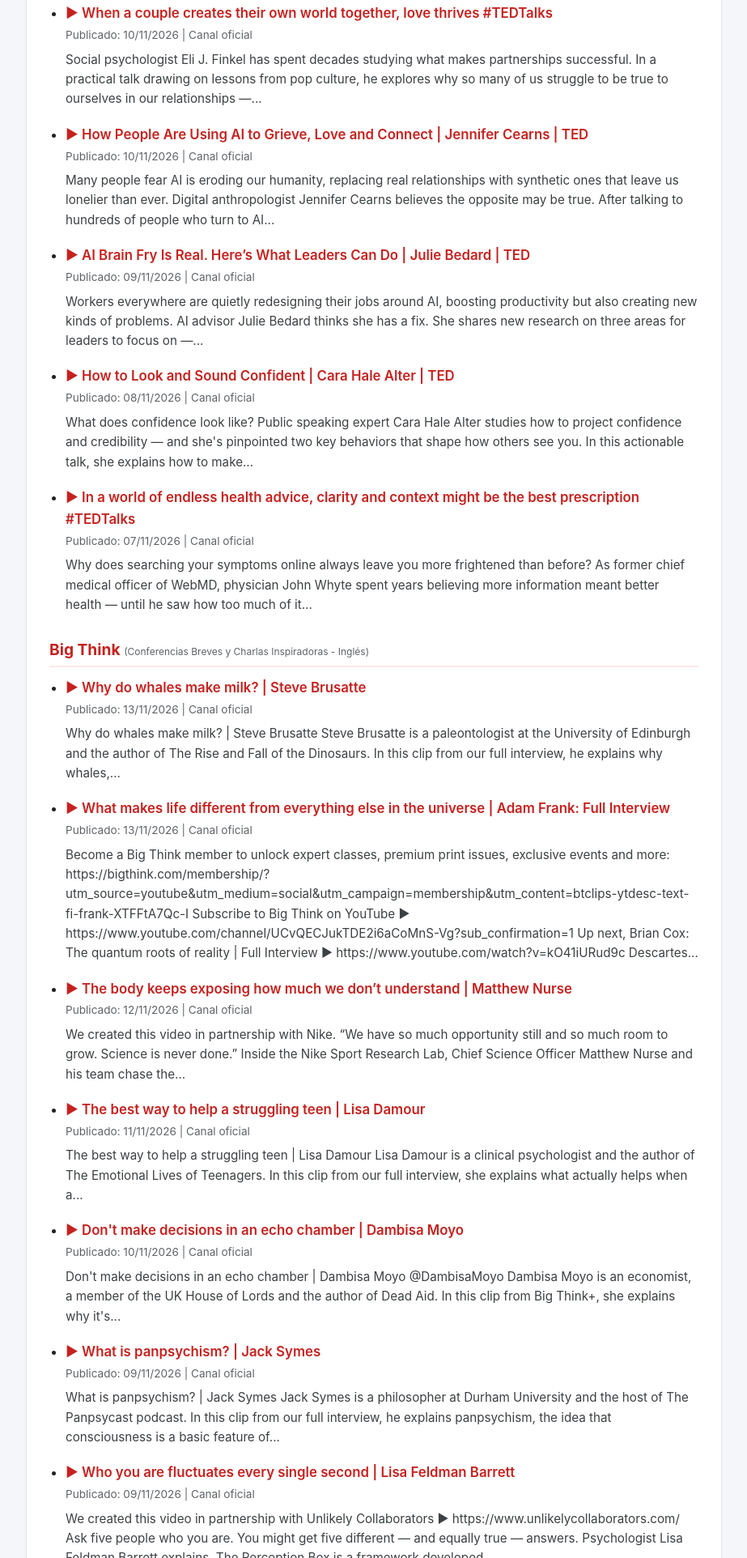
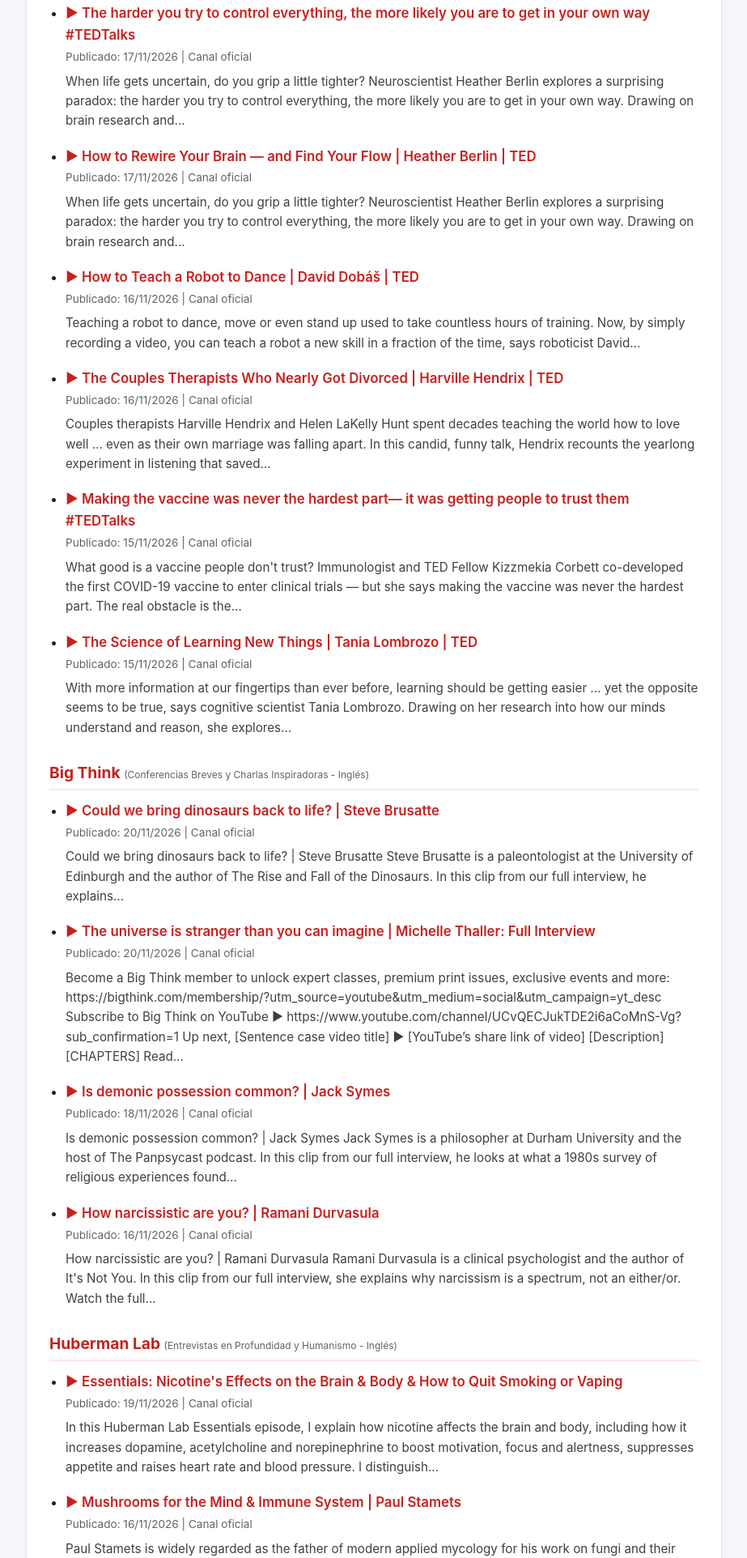
Before and after one commit to palmierijmutn-ops/agentes-ia, a plain HTML site: page docs/videos/index.html in a window 1280 px wide. Shown: the part 876-2800 px from the top of the page at 81% size, without its empty margins (178-1101 px from the left). Drawn offline with Linux system fonts and the light colour scheme; files whose address does not match are found by name.

Commit message:
Actualizar observatorio de videos en GitHub Pages [skip ci]

```diff
--- a/docs/videos/index.html
+++ b/docs/videos/index.html
@@ -159,7 +159,7 @@
         <strong>Curaduría Audiovisual Semanal: Pensamiento, Ciencia y Educación</strong>
       </p>
       <p style="margin: 4px 0 0 0; font-size: 0.85rem; color: #5f6368; line-height: 1.4;">
-        Selección de conferencias breves, diálogos y entrevistas de referencia cosechados durante los últimos 7 días (actualizado al <strong>13/11/2026</strong>). Enlaces oficiales de YouTube verificados.
+        Selección de conferencias breves, diálogos y entrevistas de referencia cosechados durante los últimos 7 días (actualizado al <strong>21/11/2026</strong>). Enlaces oficiales de YouTube verificados.
       </p>
     </div>
 
@@ -170,51 +170,57 @@
           <ul style='padding-left: 20px; margin: 0;'>
 
             <li class='item-block'>
-              <a href="https://www.youtube.com/watch?v=pSbcJV_o_ko" target="_blank" class='item-title' style='color: #c5221f;'>▶ Inside Venezuela’s Uncertain Path to Freedom | Leopoldo López | TED</a><br>
-              <span class='item-meta'>Publicado: 13/11/2026 | Canal oficial</span>
-              <p class='item-summary'>Activist Leopoldo López learned the true value of freedom in a solitary confinement cell, when someone else decided if he would eat or see sunlight. In this searching conversation, he explains why democracy is losing ground across the globe, the...</p>
+              <a href="https://www.youtube.com/watch?v=VgOm8nqPlD4" target="_blank" class='item-title' style='color: #c5221f;'>▶ Want Someone to Change? Ask This Question | Philip Jameson | TED</a><br>
+              <span class='item-meta'>Publicado: 20/11/2026 | Canal oficial</span>
+              <p class='item-summary'>Why is it so hard to get someone to change? Leadership expert Philip Jameson has spent years watching people pitch smart ideas at work, only to be met with colleagues resistant to adjusting how things get done. He breaks down...</p>
             </li>
 
             <li class='item-block'>
-              <a href="https://www.youtube.com/watch?v=f5RqYHd2cBQ" target="_blank" class='item-title' style='color: #c5221f;'>▶ How Would You Design Your Dream City? | James Rojas | TED</a><br>
-              <span class='item-meta'>Publicado: 12/11/2026 | Canal oficial</span>
-              <p class='item-summary'>Urban planner James Rojas has led hundreds of workshops where participants creatively design their ideal communities with small objects — and he's noticed that people of every age, income and background build strikingly similar places. Through play and storytelling, he...</p>
+              <a href="https://www.youtube.com/watch?v=ACCnhY1fKoI" target="_blank" class='item-title' style='color: #c5221f;'>▶ How We’ll Actually Ditch Fossil Fuels — by the Numbers | Michael Liebreich | TED</a><br>
+              <span class='item-meta'>Publicado: 19/11/2026 | Canal oficial</span>
+              <p class='item-summary'>Have you heard the clean energy transition is failing? Energy analyst Michael Liebreich says to look again. Using a four-line spreadsheet model of the global energy system, he shows why fossil fuels will inevitably get squeezed out over time —...</p>
             </li>
 
             <li class='item-block'>
-              <a href="https://www.youtube.com/shorts/FfUvKe3WCBQ" target="_blank" class='item-title' style='color: #c5221f;'>▶ Photographer Platon says empathy is the secret ingredient for finding a human connection. #TEDTalks</a><br>
-              <span class='item-meta'>Publicado: 11/11/2026 | Canal oficial</span>
-              <p class='item-summary'>With his art, photographer Platon seeks to strip away assumptions and leave viewers with a window into his subject's character, filling our eyes with wonder and curiosity. Sharing extraordinary stories of what it's like to photograph some of the world's...</p>
+              <a href="https://www.youtube.com/shorts/Q6MRUhfussk" target="_blank" class='item-title' style='color: #c5221f;'>▶ "Deep listening” can help you form relationships across generations, cultures and divides #TEDTalks</a><br>
+              <span class='item-meta'>Publicado: 19/11/2026 | Canal oficial</span>
+              <p class='item-summary'>Do you avoid talking to people you disagree with? Author and mediator Emily Kasriel thinks you should try it out. She explains why engaging with ideas that bother you is one of the most powerful things you can do —...</p>
             </li>
 
             <li class='item-block'>
-              <a href="https://www.youtube.com/shorts/dpYRzceuSsk" target="_blank" class='item-title' style='color: #c5221f;'>▶ When a couple creates their own world together, love thrives #TEDTalks</a><br>
-              <span class='item-meta'>Publicado: 10/11/2026 | Canal oficial</span>
-              <p class='item-summary'>Social psychologist Eli J. Finkel has spent decades studying what makes partnerships successful. In a practical talk drawing on lessons from pop culture, he explores why so many of us struggle to be true to ourselves in our relationships —...</p>
+              <a href="https://www.youtube.com/shorts/80Cp7g4l1FI" target="_blank" class='item-title' style='color: #c5221f;'>▶ The harder you try to control everything, the more likely you are to get in your own way #TEDTalks</a><br>
+              <span class='item-meta'>Publicado: 17/11/2026 | Canal oficial</span>
+              <p class='item-summary'>When life gets uncertain, do you grip a little tighter? Neuroscientist Heather Berlin explores a surprising paradox: the harder you try to control everything, the more likely you are to get in your own way. Drawing on brain research and...</p>
             </li>
 
             <li class='item-block'>
-              <a href="https://www.youtube.com/watch?v=pTdvsfIMGes" target="_blank" class='item-title' style='color: #c5221f;'>▶ How People Are Using AI to Grieve, Love and Connect | Jennifer Cearns | TED</a><br>
-              <span class='item-meta'>Publicado: 10/11/2026 | Canal oficial</span>
-              <p class='item-summary'>Many people fear AI is eroding our humanity, replacing real relationships with synthetic ones that leave us lonelier than ever. Digital anthropologist Jennifer Cearns believes the opposite may be true. After talking to hundreds of people who turn to AI...</p>
+              <a href="https://www.youtube.com/watch?v=B2SIsncgFi0" target="_blank" class='item-title' style='color: #c5221f;'>▶ How to Rewire Your Brain — and Find Your Flow | Heather Berlin | TED</a><br>
+              <span class='item-meta'>Publicado: 17/11/2026 | Canal oficial</span>
+              <p class='item-summary'>When life gets uncertain, do you grip a little tighter? Neuroscientist Heather Berlin explores a surprising paradox: the harder you try to control everything, the more likely you are to get in your own way. Drawing on brain research and...</p>
             </li>
 
             <li class='item-block'>
-              <a href="https://www.youtube.com/watch?v=g3_TqjSLyLk" target="_blank" class='item-title' style='color: #c5221f;'>▶ AI Brain Fry Is Real. Here’s What Leaders Can Do | Julie Bedard | TED</a><br>
-              <span class='item-meta'>Publicado: 09/11/2026 | Canal oficial</span>
-              <p class='item-summary'>Workers everywhere are quietly redesigning their jobs around AI, boosting productivity but also creating new kinds of problems. AI advisor Julie Bedard thinks she has a fix. She shares new research on three areas for leaders to focus on —...</p>
+              <a href="https://www.youtube.com/watch?v=0-C6SKjKek4" target="_blank" class='item-title' style='color: #c5221f;'>▶ How to Teach a Robot to Dance | David Dobáš | TED</a><br>
+              <span class='item-meta'>Publicado: 16/11/2026 | Canal oficial</span>
+              <p class='item-summary'>Teaching a robot to dance, move or even stand up used to take countless hours of training. Now, by simply recording a video, you can teach a robot a new skill in a fraction of the time, says roboticist David...</p>
             </li>
 
             <li class='item-block'>
-              <a href="https://www.youtube.com/watch?v=on1L_jblaw8" target="_blank" class='item-title' style='color: #c5221f;'>▶ How to Look and Sound Confident | Cara Hale Alter | TED</a><br>
-              <span class='item-meta'>Publicado: 08/11/2026 | Canal oficial</span>
-              <p class='item-summary'>What does confidence look like? Public speaking expert Cara Hale Alter studies how to project confidence and credibility — and she's pinpointed two key behaviors that shape how others see you. In this actionable talk, she explains how to make...</p>
+              <a href="https://www.youtube.com/watch?v=bVh4r2YWK5M" target="_blank" class='item-title' style='color: #c5221f;'>▶ The Couples Therapists Who Nearly Got Divorced | Harville Hendrix | TED</a><br>
+              <span class='item-meta'>Publicado: 16/11/2026 | Canal oficial</span>
+              <p class='item-summary'>Couples therapists Harville Hendrix and Helen LaKelly Hunt spent decades teaching the world how to love well … even as their own marriage was falling apart. In this candid, funny talk, Hendrix recounts the yearlong experiment in listening that saved...</p>
             </li>
 
             <li class='item-block'>
-              <a href="https://www.youtube.com/shorts/XZZ9gGpeSq4" target="_blank" class='item-title' style='color: #c5221f;'>▶ In a world of endless health advice, clarity and context might be the best prescription #TEDTalks</a><br>
-              <span class='item-meta'>Publicado: 07/11/2026 | Canal oficial</span>
-              <p class='item-summary'>Why does searching your symptoms online always leave you more frightened than before? As former chief medical officer of WebMD, physician John Whyte spent years believing more information meant better health — until he saw how too much of it...</p>
+              <a href="https://www.youtube.com/shorts/IBeIK2KhjYY" target="_blank" class='item-title' style='color: #c5221f;'>▶ Making the vaccine was never the hardest part— it was getting people to trust them #TEDTalks</a><br>
+              <span class='item-meta'>Publicado: 15/11/2026 | Canal oficial</span>
+              <p class='item-summary'>What good is a vaccine people don't trust? Immunologist and TED Fellow Kizzmekia Corbett co-developed the first COVID-19 vaccine to enter clinical trials — but she says making the vaccine was never the hardest part. The real obstacle is the...</p>
+            </li>
+
+            <li class='item-block'>
+              <a href="https://www.youtube.com/watch?v=4qxROUatTzk" target="_blank" class='item-title' style='color: #c5221f;'>▶ The Science of Learning New Things | Tania Lombrozo | TED</a><br>
+              <span class='item-meta'>Publicado: 15/11/2026 | Canal oficial</span>
+              <p class='item-summary'>With more information at our fingertips than ever before, learning should be getting easier ... yet the opposite seems to be true, says cognitive scientist Tania Lombrozo. Drawing on her research into how our minds understand and reason, she explores...</p>
             </li>
             </ul></div>
         <div class='portal-section'>
@@ -224,45 +230,27 @@
           <ul style='padding-left: 20px; margin: 0;'>
 
             <li class='item-block'>
-              <a href="https://www.youtube.com/shorts/huoYKP3hn5U" target="_blank" class='item-title' style='color: #c5221f;'>▶ Why do whales make milk? | Steve Brusatte</a><br>
-              <span class='item-meta'>Publicado: 13/11/2026 | Canal oficial</span>
-              <p class='item-summary'>Why do whales make milk? | Steve Brusatte Steve Brusatte is a paleontologist at the University of Edinburgh and the author of The Rise and Fall of the Dinosaurs. In this clip from our full interview, he explains why whales,...</p>
+              <a href="https://www.youtube.com/shorts/bEVtKdCXHp4" target="_blank" class='item-title' style='color: #c5221f;'>▶ Could we bring dinosaurs back to life? | Steve Brusatte</a><br>
+              <span class='item-meta'>Publicado: 20/11/2026 | Canal oficial</span>
+              <p class='item-summary'>Could we bring dinosaurs back to life? | Steve Brusatte Steve Brusatte is a paleontologist at the University of Edinburgh and the author of The Rise and Fall of the Dinosaurs. In this clip from our full interview, he explains...</p>
             </li>
 
             <li class='item-block'>
-              <a href="https://www.youtube.com/watch?v=nXsSG6tnx_Y" target="_blank" class='item-title' style='color: #c5221f;'>▶ What makes life different from everything else in the universe | Adam Frank: Full Interview</a><br>
-              <span class='item-meta'>Publicado: 13/11/2026 | Canal oficial</span>
-              <p class='item-summary'>Become a Big Think member to unlock expert classes, premium print issues, exclusive events and more: https://bigthink.com/membership/?utm_source=youtube&utm_medium=social&utm_campaign=membership&utm_content=btclips-ytdesc-text-fi-frank-XTFFtA7Qc-I Subscribe to Big Think on YouTube ► https://www.youtube.com/channel/UCvQECJukTDE2i6aCoMnS-Vg?sub_confirmation=1 Up next, Brian Cox: The quantum roots of reality | Full Interview ► https://www.youtube.com/watch?v=kO41iURud9c Descartes...</p>
+              <a href="https://www.youtube.com/watch?v=xXROVLqhchg" target="_blank" class='item-title' style='color: #c5221f;'>▶ The universe is stranger than you can imagine | Michelle Thaller: Full Interview</a><br>
+              <span class='item-meta'>Publicado: 20/11/2026 | Canal oficial</span>
+              <p class='item-summary'>Become a Big Think member to unlock expert classes, premium print issues, exclusive events and more: https://bigthink.com/membership/?utm_source=youtube&utm_medium=social&utm_campaign=yt_desc Subscribe to Big Think on YouTube ► https://www.youtube.com/channel/UCvQECJukTDE2i6aCoMnS-Vg?sub_confirmation=1 Up next, [Sentence case video title] ► [YouTube’s share link of video] [Description] [CHAPTERS] Read...</p>
             </li>
 
             <li class='item-block'>
-              <a href="https://www.youtube.com/watch?v=sxXAmPcx9C0" target="_blank" class='item-title' style='color: #c5221f;'>▶ The body keeps exposing how much we don’t understand | Matthew Nurse</a><br>
-              <span class='item-meta'>Publicado: 12/11/2026 | Canal oficial</span>
-              <p class='item-summary'>We created this video in partnership with Nike. “We have so much opportunity still and so much room to grow. Science is never done.” Inside the Nike Sport Research Lab, Chief Science Officer Matthew Nurse and his team chase the...</p>
+              <a href="https://www.youtube.com/shorts/s8wSNKbcMKE" target="_blank" class='item-title' style='color: #c5221f;'>▶ Is demonic possession common? | Jack Symes</a><br>
+              <span class='item-meta'>Publicado: 18/11/2026 | Canal oficial</span>
+              <p class='item-summary'>Is demonic possession common? | Jack Symes Jack Symes is a philosopher at Durham University and the host of The Panpsycast podcast. In this clip from our full interview, he looks at what a 1980s survey of religious experiences found...</p>
             </li>
 
             <li class='item-block'>
-              <a href="https://www.youtube.com/shorts/-UhyTw4ejcQ" target="_blank" class='item-title' style='color: #c5221f;'>▶ The best way to help a struggling teen | Lisa Damour</a><br>
-              <span class='item-meta'>Publicado: 11/11/2026 | Canal oficial</span>
-              <p class='item-summary'>The best way to help a struggling teen | Lisa Damour Lisa Damour is a clinical psychologist and the author of The Emotional Lives of Teenagers. In this clip from our full interview, she explains what actually helps when a...</p>
-            </li>
-
-            <li class='item-block'>
-              <a href="https://www.youtube.com/shorts/T4Bpz-TKDW0" target="_blank" class='item-title' style='color: #c5221f;'>▶ Don't make decisions in an echo chamber | Dambisa Moyo</a><br>
-              <span class='item-meta'>Publicado: 10/11/2026 | Canal oficial</span>
-              <p class='item-summary'>Don't make decisions in an echo chamber | Dambisa Moyo @DambisaMoyo Dambisa Moyo is an economist, a member of the UK House of Lords and the author of Dead Aid. In this clip from Big Think+, she explains why it's...</p>
-            </li>
-
-            <li class='item-block'>
-              <a href="https://www.youtube.com/shorts/p4dAIspaKb8" target="_blank" class='item-title' style='color: #c5221f;'>▶ What is panpsychism? | Jack Symes</a><br>
-              <span class='item-meta'>Publicado: 09/11/2026 | Canal oficial</span>
-              <p class='item-summary'>What is panpsychism? | Jack Symes Jack Symes is a philosopher at Durham University and the host of The Panpsycast podcast. In this clip from our full interview, he explains panpsychism, the idea that consciousness is a basic feature of...</p>
-            </li>
-
-            <li class='item-block'>
-              <a href="https://www.youtube.com/watch?v=NEq_CU_weas" target="_blank" class='item-title' style='color: #c5221f;'>▶ Who you are fluctuates every single second | Lisa Feldman Barrett</a><br>
-              <span class='item-meta'>Publicado: 09/11/2026 | Canal oficial</span>
-              <p class='item-summary'>We created this video in partnership with Unlikely Collaborators ► https://www.unlikelycollaborators.com/ Ask five people who you are. You might get five different — and equally true — answers. Psychologist Lisa Feldman Barrett explains. The Perception Box is a framework developed...</p>
+              <a href="https://www.youtube.com/shorts/zHVlBtlQ56Q" target="_blank" class='item-title' style='color: #c5221f;'>▶ How narcissistic are you? | Ramani Durvasula</a><br>
+              <span class='item-meta'>Publicado: 16/11/2026 | Canal oficial</span>
+              <p class='item-summary'>How narcissistic are you? | Ramani Durvasula Ramani Durvasula is a clinical psychologist and the author of It's Not You. In this clip from our full interview, she explains why narcissism is a spectrum, not an either/or. Watch the full...</p>
             </li>
             </ul></div>
         <div class='portal-section'>
@@ -272,27 +260,15 @@
           <ul style='padding-left: 20px; margin: 0;'>
 
             <li class='item-block'>
-              <a href="https://www.youtube.com/watch?v=1rn_Clc-MM0" target="_blank" class='item-title' style='color: #c5221f;'>▶ Essentials: How Emotions & Social Factors Impact Learning | Dr. Mary Helen Immordino-Yang</a><br>
-              <span class='item-meta'>Publicado: 12/11/2026 | Canal oficial</span>
-              <p class='item-summary'>In this Huberman Lab Essentials episode, my guest is Dr. Mary Helen Immordino-Yang, EdD, a professor of education and psychology at the University of Southern California (USC) and director of the USC Center for Affective Neuroscience, Development, Learning and Education...</p>
+              <a href="https://www.youtube.com/watch?v=8YHTMsy0bT8" target="_blank" class='item-title' style='color: #c5221f;'>▶ Essentials: Nicotine's Effects on the Brain & Body & How to Quit Smoking or Vaping</a><br>
+              <span class='item-meta'>Publicado: 19/11/2026 | Canal oficial</span>
+              <p class='item-summary'>In this Huberman Lab Essentials episode, I explain how nicotine affects the brain and body, including how it increases dopamine, acetylcholine and norepinephrine to boost motivation, focus and alertness, suppresses appetite and raises heart rate and blood pressure. I distinguish...</p>
             </li>
 
             <li class='item-block'>
-              <a href="https://www.youtube.com/shorts/9dWQNg68Ncw" target="_blank" class='item-title' style='color: #c5221f;'>▶ Why Addiction is a Control Problem | Dr. Anna Lembke</a><br>
-              <span class='item-meta'>Publicado: 11/11/2026 | Canal oficial</span>
-              <p class='item-summary'>Dr. Anna Lembke discusses addiction and its correlation to our innate desire to assert control and reduce uncertainty. Dr. Anna Lembke is chief of the Addiction Medicine Dual Diagnosis Clinic at Stanford and a leading expert in how to overcome...</p>
-            </li>
-
-            <li class='item-block'>
-              <a href="https://www.youtube.com/shorts/pMuud2kayJo" target="_blank" class='item-title' style='color: #c5221f;'>▶ Breaking the Codependency Cycle | Dr. Anna Lembke</a><br>
-              <span class='item-meta'>Publicado: 09/11/2026 | Canal oficial</span>
-              <p class='item-summary'>Dr. Anna Lembke, MD, is chief of the Addiction Medicine Dual Diagnosis Clinic at Stanford Medicine and a leading expert in how to overcome addictions of all kinds. We discuss dopamine dynamics in the brain and how they impact risk-taking,...</p>
-            </li>
-
-            <li class='item-block'>
-              <a href="https://www.youtube.com/watch?v=wbJ_Q1xsDHg" target="_blank" class='item-title' style='color: #c5221f;'>▶ Overcome Addictions and Obsessions of All Kinds | Dr. Anna Lembke</a><br>
-              <span class='item-meta'>Publicado: 09/11/2026 | Canal oficial</span>
-              <p class='item-summary'>Dr. Anna Lembke, MD, is chief of the Addiction Medicine Dual Diagnosis Clinic at Stanford and a leading expert in how to overcome addictions of all kinds. We discuss dopamine dynamics in the brain and how they impact risk-taking, mental...</p>
+              <a href="https://www.youtube.com/watch?v=7mEK5wZHpto" target="_blank" class='item-title' style='color: #c5221f;'>▶ Mushrooms for the Mind & Immune System | Paul Stamets</a><br>
+              <span class='item-meta'>Publicado: 16/11/2026 | Canal oficial</span>
+              <p class='item-summary'>Paul Stamets is widely regarded as the father of modern applied mycology for his work on fungi and their applications in human health. We discuss how mushrooms and other fungi affect, and can improve, our immune system; how certain non-psychedelic...</p>
             </li>
             </ul></div>
 <!-- FIN_CONTENIDO_DINAMICO -->
```
